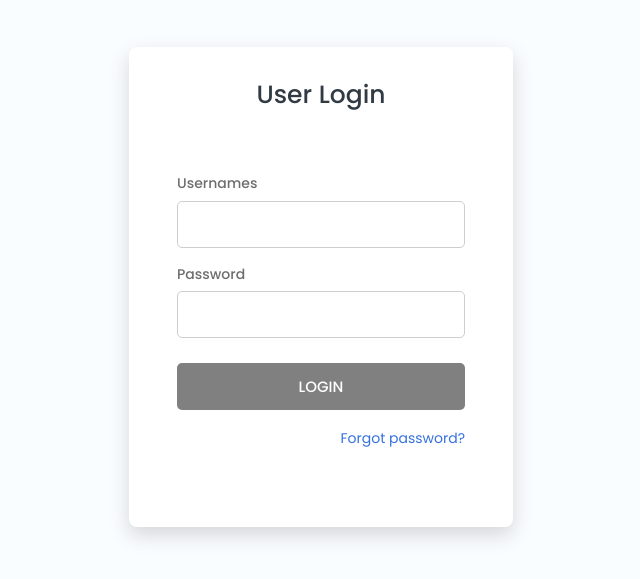
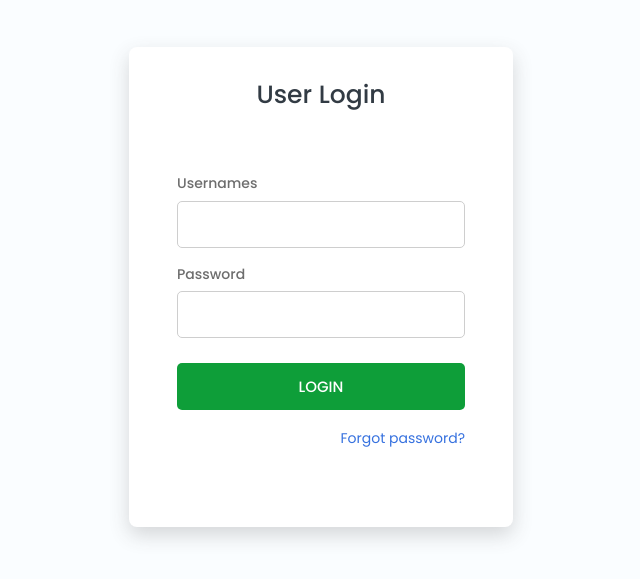
Before and after one commit to LaoArzl/client, a React (Create React App) app: page /login in a window 1280 px wide. Shown: the part 113-692 px from the top of the page, without its empty margins (319-959 px from the left). Built offline with nearby package versions, Linux system fonts and the light colour scheme; no server answers.

Commit message:
Update PortalLogin.css

```diff
--- a/src/Pages/PortalLogin/PortalLogin.css
+++ b/src/Pages/PortalLogin/PortalLogin.css
@@ -140,8 +140,7 @@
   border-radius: 5px;
   outline: none;
   border: none;
-  /* background: #0e9e39; */
-  background: grey;
+  background: #0e9e39;
   color: rgb(255, 255, 255);
   font-weight: 500;
   cursor: pointer;
```
